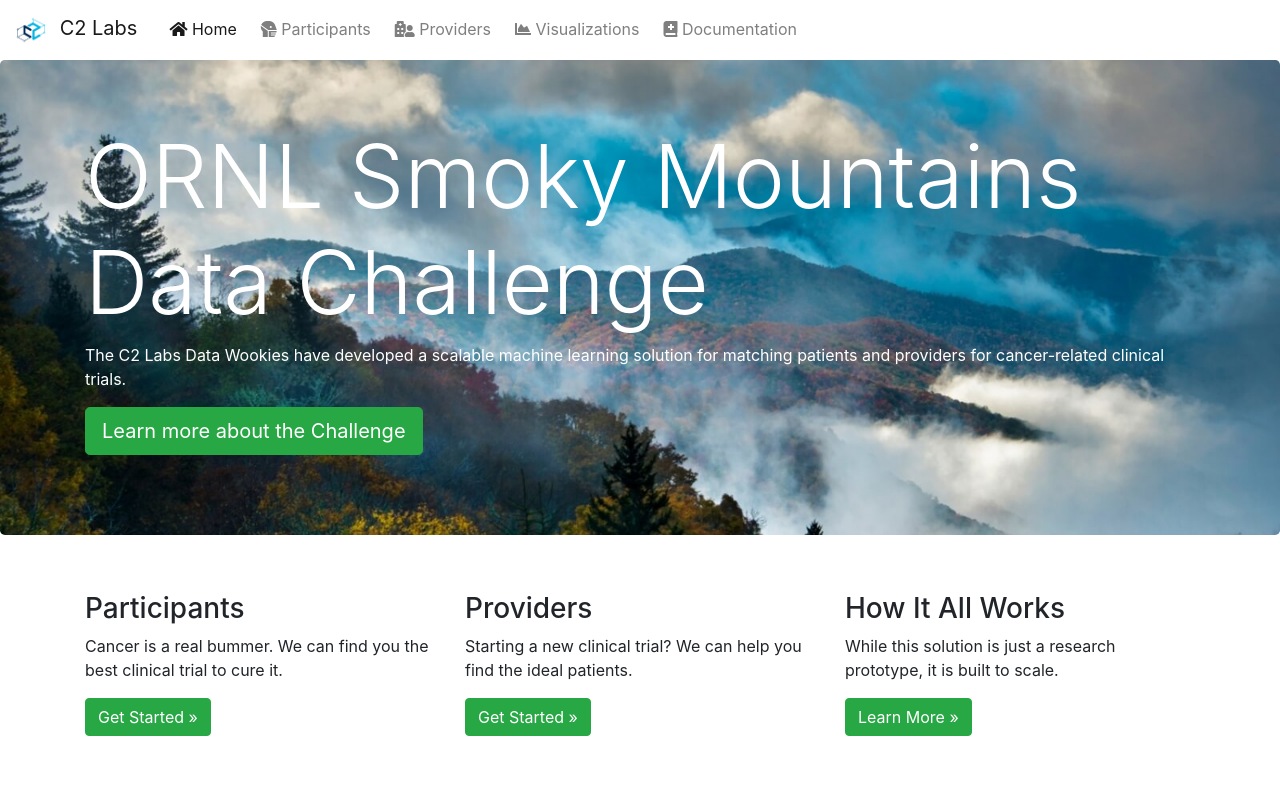
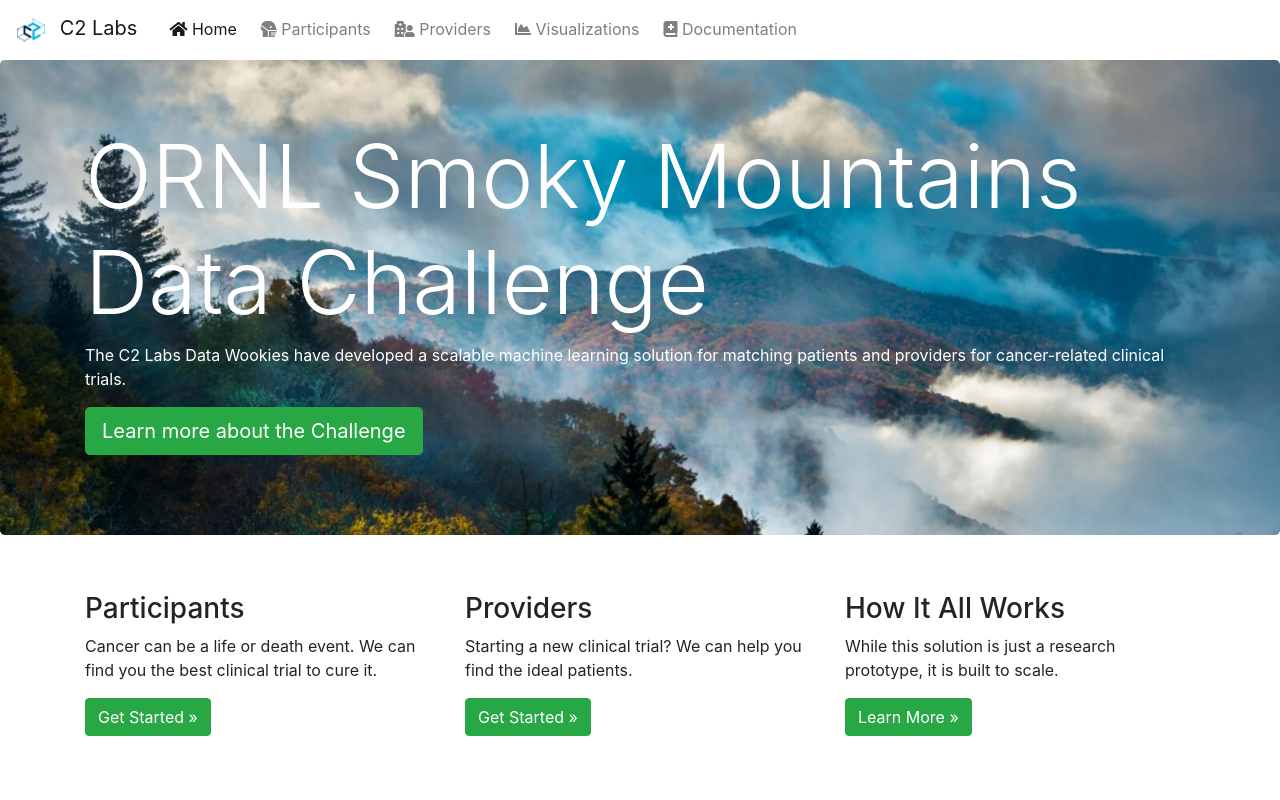
Before and after one commit to C2-Labs/c2labs-ornl-challenge, an Angular app in the folder data-wookies/client/: page / in a window 1280 px wide. Shown: the top 800 px of the page. Built offline with nearby package versions, Linux system fonts and the light colour scheme.

Commit message:
Minor Tweaks

```diff
--- a/data-wookies/client/src/app/app.component.html
+++ b/data-wookies/client/src/app/app.component.html
@@ -59,7 +59,7 @@
   <div class="thumb-content"><a  [routerLink]="['/providers']">Providers</a></div>
   </li>
   <li>
-    <div class="thumb-content"><a  [routerLink]="['/visualization']">Visualizations</a></div>
+    <div class="thumb-content"><a  [routerLink]="['/visualizations']">Visualizations</a></div>
   </li>
   <li>
   <div class="thumb-content"><a  [routerLink]="['/docs']">Documentation</a></div>
--- a/data-wookies/client/src/app/home/home.component.html
+++ b/data-wookies/client/src/app/home/home.component.html
@@ -12,7 +12,7 @@
     <div class="row">
       <div class="col-md-4">
         <h3>Participants</h3>
-        <p>Cancer is a real bummer.  We can find you the best clinical trial to cure it. </p>
+        <p>Cancer can be a life or death event.  We can find you the best clinical trial to cure it. </p>
         <p><a class="btn btn-success"[routerLink]="['/patients']" role="button">Get Started &raquo;</a></p>
       </div>
       <div class="col-md-4">
```
